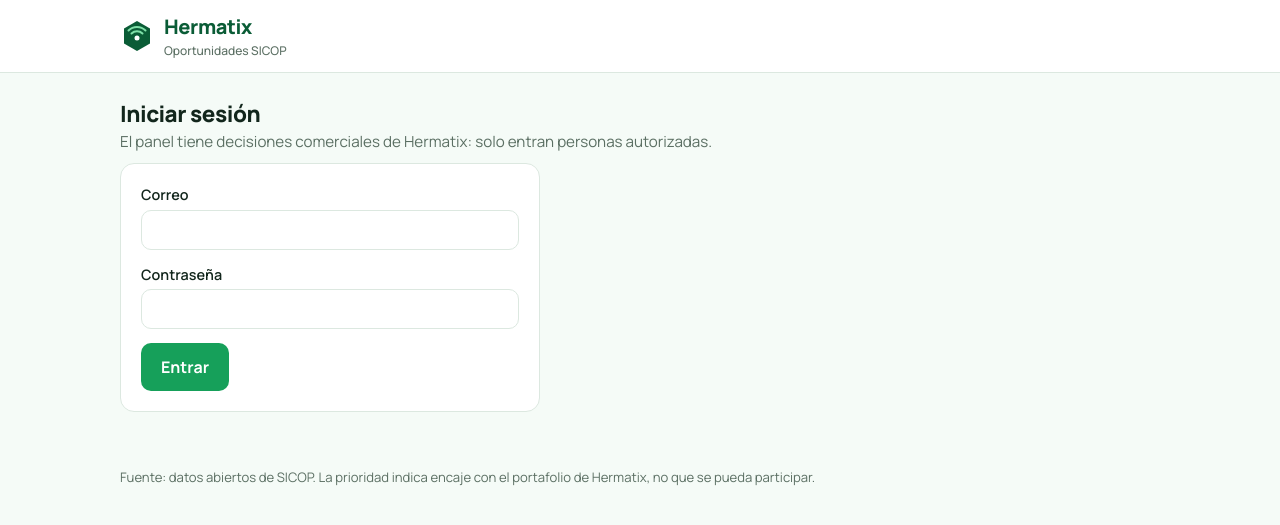
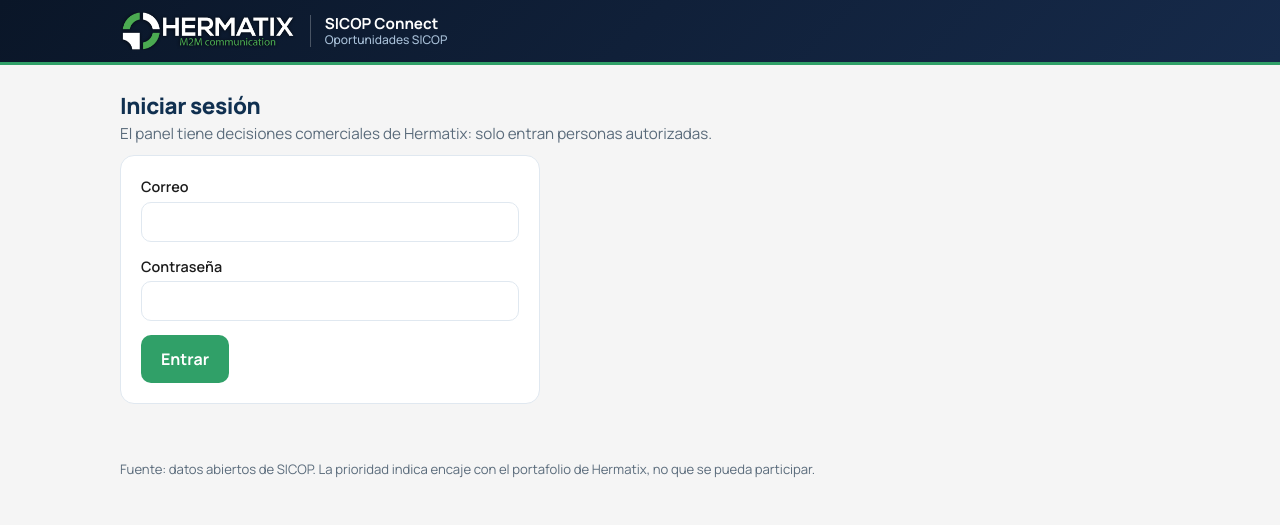
Before and after one commit to oscar041988/sicop-Connect, a FastAPI app: a page that uses app/web/templates/base.html in a window 1280 px wide. Shown: the top 525 px of the page. Run offline with FastAPI, Linux system fonts and the light colour scheme.

Commit message:
Panel y aviso con la paleta de Fenova IA y el logo oficial de Hermatix
Oscar pidio la identidad corporativa en SICOP Connect: azul #0780EE / #103050 y verde #30a068 de
PALETA_COLORES_FENOVA.html, encabezado oscuro (degradado del footer de Fenova) porque el logo tiene
letras blancas. El verde de prioridad Alta se oscurece (#1E7A4E) para que el texto sea legible.
El correo cambia solo colores: sigue sin imagenes. 337 passed.

Generated with [Devin](https://devin.ai)

Co-Authored-By: Devin <158243242+devin-ai-integration[bot]@users.noreply.github.com>

```diff
--- a/app/web/static/estilo.css
+++ b/app/web/static/estilo.css
@@ -1,21 +1,26 @@
-/* Panel de SICOP CONNECT con el diseño del prototipo de Hermatix (paleta verde, tarjetas). */
+/* Panel de SICOP CONNECT con la paleta de Fenova IA (Hermatix corporativo) y el logo de Hermatix. */
 
 /* 1. Variables de color: cambiar aquí actualiza todo el panel */
 :root {
-  --g9: #073B24;      /* verde más oscuro */
-  --g7: #0A5C36;      /* verde principal: marca, títulos, activos */
-  --g5: #16A05A;      /* verde medio: acentos, prioridad Alta */
-  --g1: #E7F6EC;      /* verde muy claro: fondos de etiquetas */
-  --g0: #F5FBF7;      /* fondo general */
-  --ink: #12261C;     /* texto */
-  --mut: #5B6F63;     /* texto secundario */
-  --line: #DCE8E0;    /* bordes y separadores */
+  /* Paleta Fenova (PALETA_COLORES_FENOVA.html) */
+  --hx-azul: #0780EE;         /* primary-blue: enlaces, foco, «revisar requisitos» */
+  --hx-azul-osc: #103050;     /* secondary-blue: títulos, activos */
+  --hx-verde: #30a068;        /* color-accent: botones, prioridad Alta */
+  --hx-cabecera: linear-gradient(135deg, #0a1628 0%, #162a4a 100%);  /* gradient-footer */
+  --g9: var(--hx-azul-osc);   /* títulos */
+  --g7: #1E7A4E;      /* verde acento oscurecido: texto verde legible sobre fondo claro (Alta, interesa) */
+  --g5: var(--hx-verde);      /* acentos, prioridad Alta */
+  --g1: #E3F3EA;      /* verde muy claro: fondos de etiquetas */
+  --g0: #F5F5F5;      /* bg-gray: fondo general */
+  --ink: #1C1C1C;     /* text-dark */
+  --mut: #5A6B7B;     /* texto secundario (gris azulado) */
+  --line: #e0e8f0;    /* light-blue: bordes y separadores */
   --warn: #B45309;    /* ámbar: cierre cercano, prioridad Media */
   --warn-bg: #FEF3C7;
-  --no: #6B7A71;      /* gris: no interesa, vencido */
-  --no-bg: #EDF1EE;
-  --azul: #1D4ED8;    /* foco y «revisar requisitos» */
-  --azul-bg: #E6EDFB;
+  --no: #6B7480;      /* gris: no interesa, vencido */
+  --no-bg: #EEF1F4;
+  --azul: var(--hx-azul);
+  --azul-bg: #E1EFFD;
   --rojo: #B42318;
   --rojo-bg: #FDE9E7;
 }
@@ -27,24 +32,30 @@ body { margin: 0; font-family: Manrope, system-ui, "Segoe UI", sans-serif; backg
 h1, h2, h3, p, dd, td, li, .inst, .tag { overflow-wrap: anywhere; }
 button, input, select, textarea { font: inherit; }
 button { cursor: pointer; }
-a { color: var(--g7); }
+a { color: var(--azul); }
 small { color: var(--mut); }
 :focus-visible { outline: 3px solid var(--azul); outline-offset: 2px; }
 
 /* 3. Encabezado */
-header { background: #fff; border-bottom: 1px solid var(--line); position: sticky; top: 0; z-index: 5; }
+header { background: var(--hx-cabecera); border-bottom: 3px solid var(--hx-verde); position: sticky; top: 0; z-index: 5; }
 .bar { max-width: 1080px; margin: 0 auto; padding: 12px 20px; display: flex; gap: 20px; align-items: center; flex-wrap: wrap; }
-.brand { display: flex; gap: 10px; align-items: center; font-weight: 800; font-size: 1.25rem; color: var(--g7); letter-spacing: -.02em; text-decoration: none; }
-.brand small { display: block; font-weight: 500; font-size: .75rem; color: var(--mut); letter-spacing: 0; }
-header nav { display: flex; gap: 4px; margin-left: auto; }
-header nav a { padding: 8px 14px; border-radius: 8px; font-weight: 600; color: var(--mut); text-decoration: none; }
-header nav a[aria-current="page"] { background: var(--g1); color: var(--g7); }
+.brand { display: flex; gap: 14px; align-items: center; text-decoration: none; }
+.brand img { height: 38px; width: auto; display: block; }
+.brand span { border-left: 1px solid rgba(255, 255, 255, .25); padding-left: 14px; color: #fff; font-weight: 700; font-size: .95rem; line-height: 1.2; }
+.brand small { display: block; font-weight: 500; font-size: .75rem; color: #A9C1D9; }
+header nav { display: flex; gap: 4px; margin-left: auto; align-items: center; }
+header nav a { padding: 8px 14px; border-radius: 8px; font-weight: 600; color: #CFDDEA; text-decoration: none; }
+header nav a:hover { color: #fff; background: rgba(255, 255, 255, .08); }
+header nav a[aria-current="page"] { background: rgba(255, 255, 255, .14); color: #fff; box-shadow: inset 0 -2px 0 var(--hx-verde); }
+header .salir small { color: #CFDDEA; }
+header .btn.o { background: transparent; border-color: rgba(255, 255, 255, .35); color: #fff; }
+header .btn.o:hover { border-color: var(--hx-verde); background: transparent; }
 
 /* 4. Contenedor y textos */
 main { max-width: 1080px; margin: 0 auto; padding: 24px 20px 56px; display: grid; grid-template-columns: minmax(0, 1fr); gap: 20px; }
 main > * { min-width: 0; }  /* en una cuadrícula, un hijo no se encoge por debajo de su contenido sin esto */
 footer { max-width: 1080px; margin: 0 auto; padding: 0 20px 32px; color: var(--mut); font-size: .82rem; }
-h1 { font-size: 1.4rem; font-weight: 800; letter-spacing: -.02em; margin: 0; }
+h1 { font-size: 1.4rem; font-weight: 800; letter-spacing: -.02em; margin: 0; color: var(--g9); }
 h2 { font-size: 1.15rem; font-weight: 800; letter-spacing: -.01em; margin: 8px 0 0; color: var(--g9); }
 h3 { margin: 0; }
 .sub { color: var(--mut); font-size: .95rem; margin: 0; }
@@ -57,19 +68,19 @@ h3 { margin: 0; }
 /* 5. Botones */
 .btn, button { border: 2px solid transparent; border-radius: 10px; padding: 10px 18px; font-weight: 700; text-decoration: none; display: inline-block; }
 .btn.p, button { background: var(--g5); color: #fff; }
-.btn.p:hover, button:hover { background: #12894C; }
+.btn.p:hover, button:hover { background: var(--hx-azul); }
 .btn.o { background: #fff; border-color: var(--line); color: var(--ink); }
 .btn.o:hover { border-color: var(--g5); }
 
 /* 6. Chips de estado, búsqueda y filtros */
 .tools { display: flex; gap: 10px; flex-wrap: wrap; align-items: center; }
 .chip { background: #fff; border: 1px solid var(--line); border-radius: 999px; padding: 6px 14px; font-weight: 600; font-size: .9rem; color: var(--mut); text-decoration: none; }
-.chip:hover { border-color: var(--g5); }
-.chip[aria-pressed="true"] { background: var(--g7); border-color: var(--g7); color: #fff; }
+.chip:hover { border-color: var(--azul); }
+.chip[aria-pressed="true"] { background: var(--g9); border-color: var(--g9); color: #fff; }
 .buscar { margin-left: auto; flex: 0 1 320px; min-width: 0; }
 .buscar input { padding: 8px 14px; border: 1px solid var(--line); border-radius: 10px; width: 100%; background: #fff; }
 .filtros-caja { background: #fff; border: 1px solid var(--line); border-radius: 14px; }
-.filtros-caja summary { cursor: pointer; padding: 12px 18px; font-weight: 700; color: var(--g7); }
+.filtros-caja summary { cursor: pointer; padding: 12px 18px; font-weight: 700; color: var(--g9); }
 .filtros { display: flex; flex-wrap: wrap; gap: 12px 16px; align-items: flex-end; padding: 0 18px 18px; }
 .filtros label { display: flex; flex-direction: column; gap: 4px; font-size: .8rem; color: var(--mut); font-weight: 600; }
 .filtros select, .revision select, .revision input[type="text"], .revision textarea,
@@ -90,7 +101,7 @@ h3 { margin: 0; }
 .score { flex: 0 0 auto; }
 .card h3 { font-size: 1.1rem; font-weight: 700; line-height: 1.35; max-width: 70ch; margin-top: 8px; }
 .card h3 a { color: var(--ink); text-decoration: none; }
-.card h3 a:hover { color: var(--g7); text-decoration: underline; }
+.card h3 a:hover { color: var(--azul); text-decoration: underline; }
 .inst { color: var(--mut); font-size: .9rem; }
 .tags { display: flex; gap: 8px; flex-wrap: wrap; }
 .tag { padding: 3px 11px; border-radius: 999px; font-size: .82rem; font-weight: 700; background: var(--g1); color: var(--g7); }
@@ -106,7 +117,7 @@ h3 { margin: 0; }
 .meta { display: grid; grid-template-columns: repeat(3, minmax(0, 1fr)); gap: 12px; padding: 12px 0; border-block: 1px solid var(--line); margin: 0; }
 dt { font-size: .8rem; color: var(--mut); }
 dd { font-weight: 600; overflow-wrap: anywhere; margin: 0; }
-summary { cursor: pointer; font-weight: 700; color: var(--g7); }
+summary { cursor: pointer; font-weight: 700; color: var(--g9); }
 .card details dl { display: grid; grid-template-columns: repeat(2, minmax(0, 1fr)); gap: 12px; margin-top: 12px; }
 .card details p { margin: 12px 0 0; max-width: 70ch; }
 .enlace { font-weight: 700; }
@@ -136,7 +147,7 @@ mark { background: #C8F0D6; color: var(--g9); padding: 0 .15em; border-radius: 4
 
 table.lista { width: 100%; table-layout: fixed; border-collapse: collapse; background: #fff; border: 1px solid var(--line); border-radius: 14px; overflow: hidden; margin-top: 10px; }
 table.lista th, table.lista td { padding: 10px 12px; border-bottom: 1px solid var(--line); text-align: left; vertical-align: top; }
-table.lista th { background: var(--g1); color: var(--g7); font-size: .8rem; }
+table.lista th { background: var(--line); color: var(--g9); font-size: .8rem; }
 
 .revision { display: grid; grid-template-columns: minmax(0, 1fr); gap: 14px; max-width: 660px; background: #fff; border: 1px solid var(--line); border-radius: 14px; padding: 20px; margin-top: 10px; }
 .revision fieldset { border: 0; padding: 0; margin: 0; display: flex; gap: 18px; flex-wrap: wrap; }
@@ -150,7 +161,7 @@ table.lista th { background: var(--g1); color: var(--g7); font-size: .8rem; }
 .salir .btn { padding: 6px 12px; }
 .hecho { background: var(--g1); color: var(--g7); border-radius: 12px; padding: 12px 16px; margin: 0 0 10px; font-weight: 600; }
 .usuario.inactivo { opacity: .65; }
-.usuario .nivel { font-weight: 700; color: var(--g7); }
+.usuario .nivel { font-weight: 700; color: var(--g9); }
 .usuario .acciones { display: flex; flex-wrap: wrap; gap: 14px; align-items: flex-end; margin-top: 10px; }
 .usuario .acciones form { display: flex; flex-wrap: wrap; gap: 8px; align-items: flex-end; }
 .usuario .acciones label { display: flex; flex-direction: column; gap: 4px; font-size: .85rem; font-weight: 600; }
--- a/app/web/templates/base.html
+++ b/app/web/templates/base.html
@@ -12,9 +12,9 @@
   <header>
     <div class="bar">
       <a class="brand" href="/oportunidades">
-        <!-- Logo provisional del prototipo de Hermatix: reemplazar por el oficial -->
-        <svg width="34" height="34" viewBox="0 0 34 34" aria-hidden="true"><path d="M17 2l13 7.5v15L17 32 4 24.5v-15z" fill="#0A5C36"/><circle cx="17" cy="19" r="2.5" fill="#fff"/><path d="M11.5 14.5a8 8 0 0 1 11 0M8.5 11.5a12 12 0 0 1 17 0" stroke="#7FE0A8" stroke-width="2" fill="none" stroke-linecap="round"/></svg>
-        <span>Hermatix<small>Oportunidades SICOP</small></span>
+        <!-- Logo oficial de Hermatix (letras blancas: va sobre el encabezado oscuro) -->
+        <img src="{{ url_for('static', path='logo-hermatix.png') }}" alt="Hermatix M2M communication" width="176" height="38">
+        <span>SICOP Connect<small>Oportunidades SICOP</small></span>
       </a>
       {% if usuario %}
       <nav>
```
Also changed, not shown: app/web/templates/correo/aviso.html (+8 -8 lines), app/web/static/logo-hermatix.png (added).
